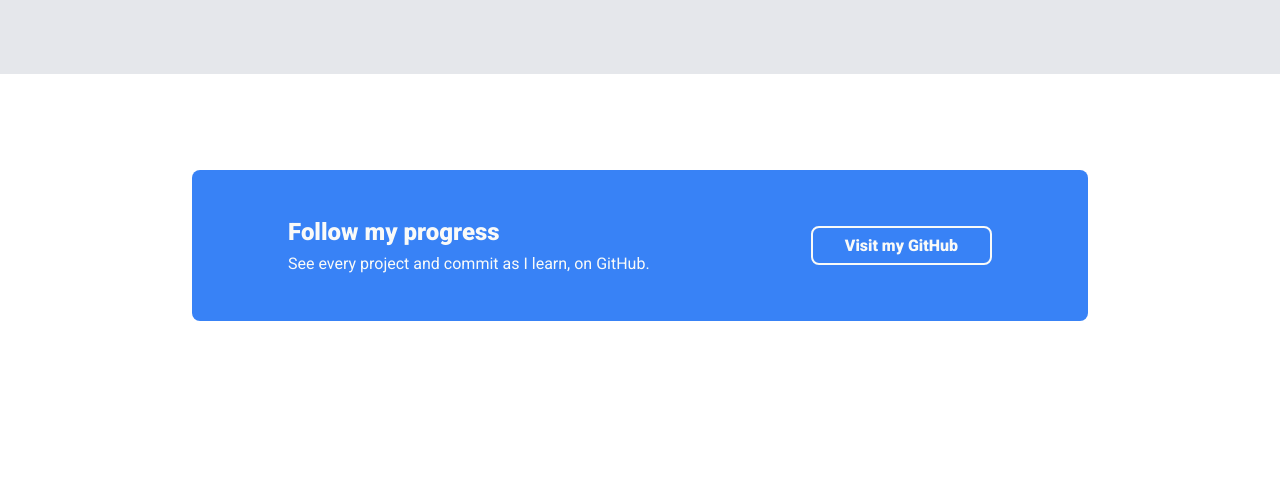
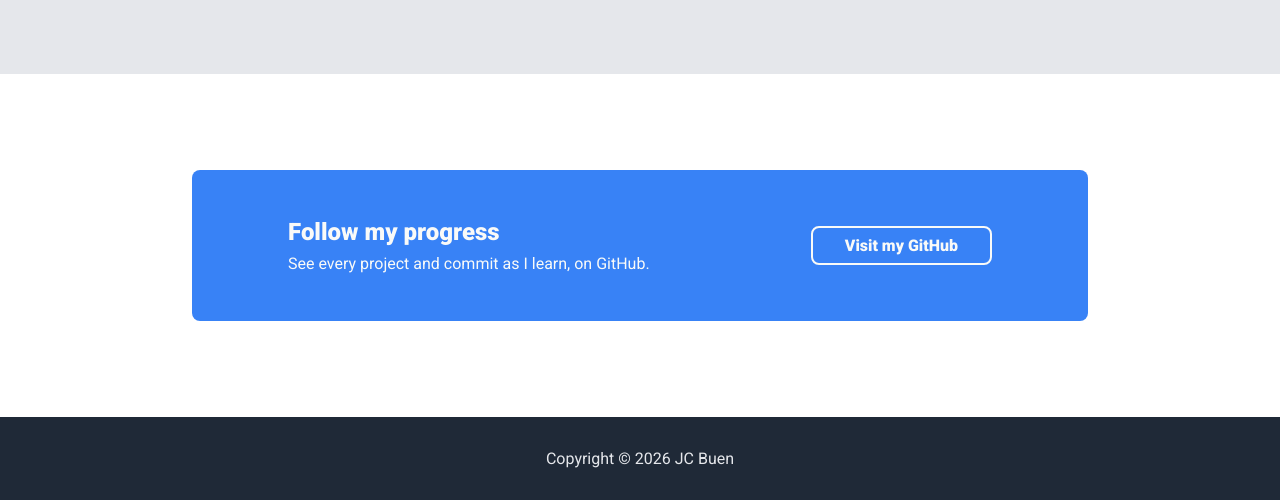
Before and after one commit to jan-christopher-buen/odin-landing-page, a plain HTML site: page index.html in a window 1280 px wide. Shown: the part 1410-1910 px from the top of the page. Before the commit the page ends 1827 px from the top, so only its background shows below. Drawn offline with Linux system fonts and the light colour scheme.

Commit message:
Add and style footer

```diff
--- a/index.html
+++ b/index.html
@@ -65,6 +65,9 @@
             <a href="https://github.com/jan-christopher-buen" class="cta-button">Visit my GitHub</a>
         </div>
     </div>
+    <div class="footer">
+        <p>Copyright &copy; 2026 JC Buen</p>
+    </div>
 </body>
 
 </html>
--- a/styles.css
+++ b/styles.css
@@ -157,3 +157,14 @@
   padding: 8px 32px;
   font-weight: bold;
 }
+
+.footer {
+  background-color: #1F2937;
+  color: #E5E7EB;
+  text-align: center;
+  padding: 32px;
+}
+
+.footer p {
+  margin: 0;
+}
```
